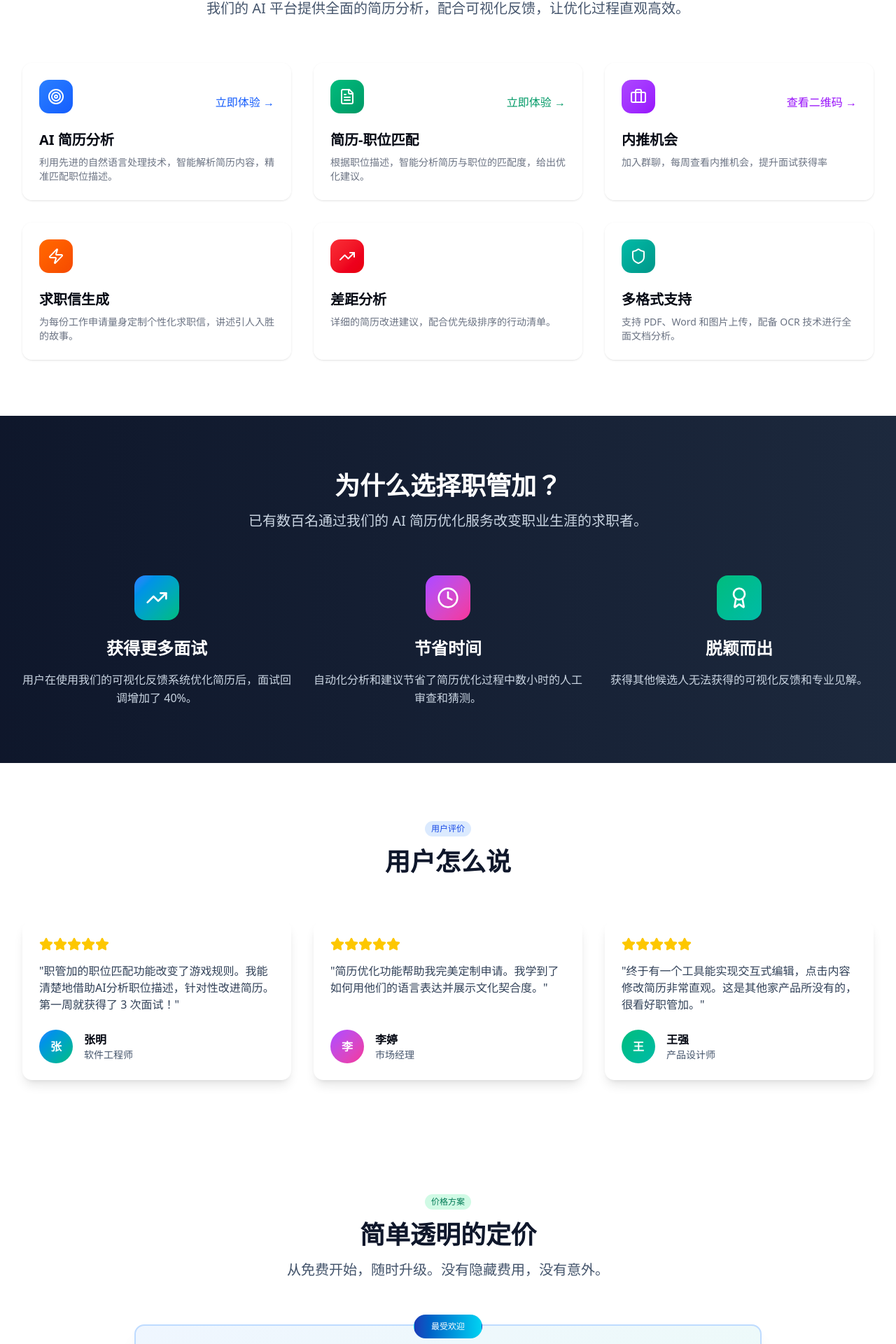
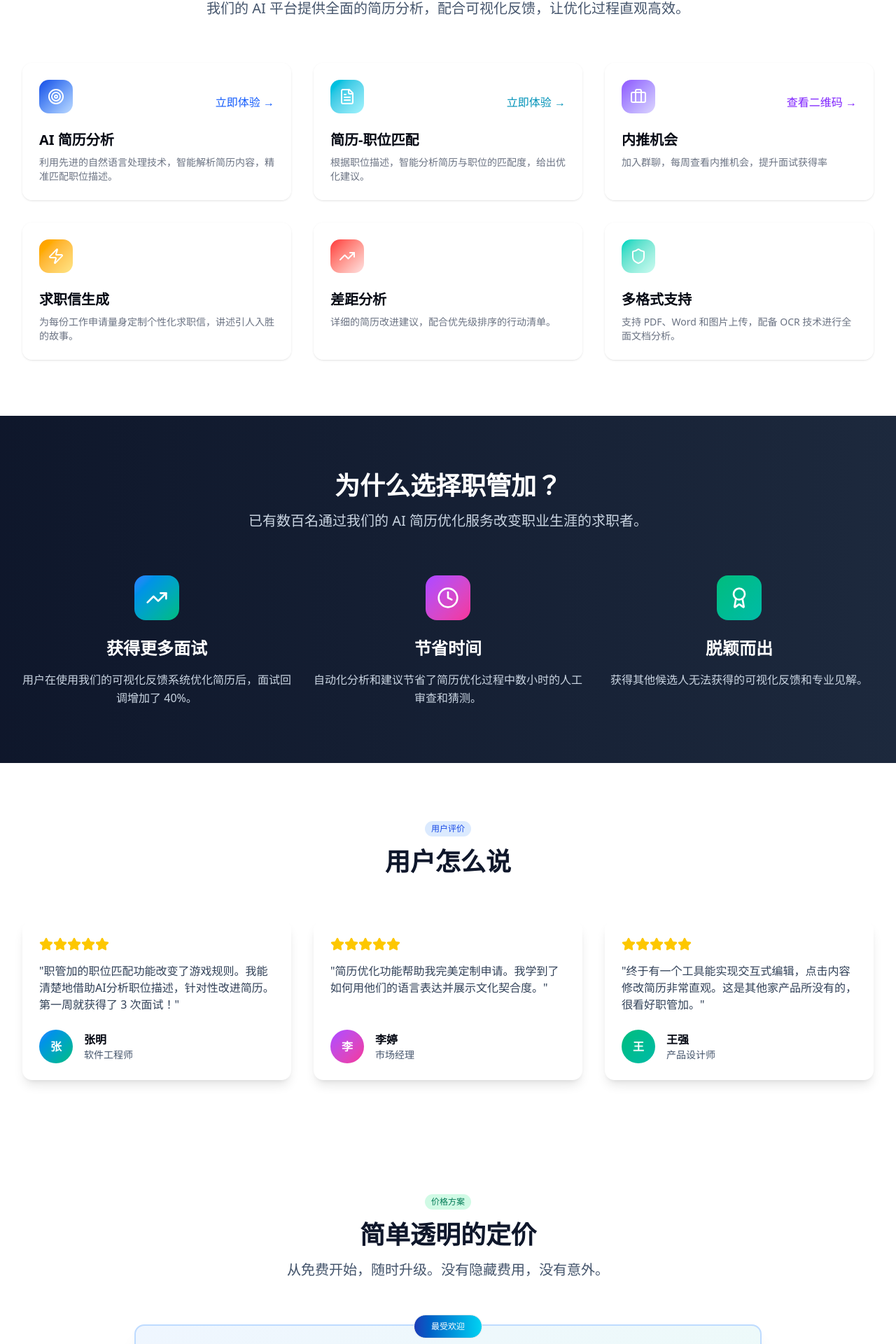
Before and after one commit to Movelocity/zgj, a React (Vite) app in the folder web/: page / in a window 1280 px wide. Shown: the part 1300-3220 px from the top of the page at 70% size. Built offline with nearby package versions, Linux system fonts and the light colour scheme; no server answers.

Commit message:
chore: 调整颜色

```diff
--- a/web/src/components/ui/badge.tsx
+++ b/web/src/components/ui/badge.tsx
@@ -9,6 +9,7 @@ const badgeVariants = cva(
   {
     variants: {
       variant: {
+        none: "",
         default:
           "border-transparent bg-primary text-primary-foreground [a&]:hover:bg-primary/90",
         secondary:
--- a/web/src/pages/home/Home2.tsx
+++ b/web/src/pages/home/Home2.tsx
@@ -163,7 +163,7 @@ const Home2: React.FC = () => {
             <Card className="group hover:shadow-lg transition-all duration-300 border-0 bg-white/80 backdrop-blur-sm">
               <CardHeader>
                 <div className="flex items-center justify-between">
-                  <div className="w-12 h-12 bg-gradient-to-br from-blue-500 to-blue-600 rounded-xl flex items-center justify-center mb-4 group-hover:scale-105 transition-transform">
+                  <div className="w-12 h-12 bg-gradient-to-br from-blue-700 to-blue-200 rounded-xl flex items-center justify-center mb-4 group-hover:scale-105 transition-transform">
                     <Target className="w-6 h-6 text-white" />
                   </div>
                   <Link to="/simple-resume" className="text-blue-600 group-hover:scale-105 transition-transform">立即体验 →</Link>
@@ -176,10 +176,10 @@ const Home2: React.FC = () => {
             <Card className="group hover:shadow-lg transition-all duration-300 border-0 bg-white/80 backdrop-blur-sm">
               <CardHeader>
                 <div className="flex items-center justify-between">
-                  <div className="w-12 h-12 bg-gradient-to-br from-emerald-500 to-emerald-600 rounded-xl flex items-center justify-center mb-4 group-hover:scale-105 transition-transform">
+                  <div className="w-12 h-12 bg-gradient-to-br from-cyan-500 to-cyan-200 rounded-xl flex items-center justify-center mb-4 group-hover:scale-105 transition-transform">
                     <FileText className="w-6 h-6 text-white" />
                   </div>
-                  <Link to="/job-resume" className="text-emerald-600 group-hover:scale-105 transition-transform">立即体验 →</Link>
+                  <Link to="/job-resume" className="text-cyan-600 group-hover:scale-105 transition-transform">立即体验 →</Link>
                 </div>
                 <CardTitle className="text-xl">简历-职位匹配</CardTitle>
                 <CardDescription>根据职位描述，智能分析简历与职位的匹配度，给出优化建议。</CardDescription>
@@ -189,10 +189,10 @@ const Home2: React.FC = () => {
             <Card className="group hover:shadow-lg transition-all duration-300 border-0 bg-white/80 backdrop-blur-sm">
               <CardHeader>
                 <div className="flex items-center justify-between">
-                  <div className="w-12 h-12 bg-gradient-to-br from-purple-500 to-purple-600 rounded-xl flex items-center justify-center mb-4 group-hover:scale-105 transition-transform">
+                  <div className="w-12 h-12 bg-gradient-to-br from-violet-500 to-violet-200 rounded-xl flex items-center justify-center mb-4 group-hover:scale-105 transition-transform">
                     <Briefcase className="w-6 h-6 text-white" />
                   </div>
-                  <Link to="/contact" className="text-purple-600 group-hover:scale-105 transition-transform">查看二维码 →</Link>
+                  <Link to="/contact" className="text-violet-600 group-hover:scale-105 transition-transform">查看二维码 →</Link>
                 </div>
 
                 <CardTitle className="text-xl">内推机会</CardTitle>
@@ -202,7 +202,7 @@ const Home2: React.FC = () => {
 
             <Card className="group hover:shadow-lg transition-all duration-300 border-0 bg-white/80 backdrop-blur-sm">
               <CardHeader>
-                <div className="w-12 h-12 bg-gradient-to-br from-orange-500 to-orange-600 rounded-xl flex items-center justify-center mb-4 group-hover:scale-110 transition-transform">
+                <div className="w-12 h-12 bg-gradient-to-br from-amber-500 to-amber-200 rounded-xl flex items-center justify-center mb-4 group-hover:scale-110 transition-transform">
                   <Zap className="w-6 h-6 text-white" />
                 </div>
                 <CardTitle className="text-xl">求职信生成</CardTitle>
@@ -212,7 +212,7 @@ const Home2: React.FC = () => {
 
             <Card className="group hover:shadow-lg transition-all duration-300 border-0 bg-white/80 backdrop-blur-sm">
               <CardHeader>
-                <div className="w-12 h-12 bg-gradient-to-br from-red-500 to-red-600 rounded-xl flex items-center justify-center mb-4 group-hover:scale-110 transition-transform">
+                <div className="w-12 h-12 bg-gradient-to-br from-red-500 to-red-100 rounded-xl flex items-center justify-center mb-4 group-hover:scale-110 transition-transform">
                   <TrendingUp className="w-6 h-6 text-white" />
                 </div>
                 <CardTitle className="text-xl">差距分析</CardTitle>
@@ -222,7 +222,7 @@ const Home2: React.FC = () => {
 
             <Card className="group hover:shadow-lg transition-all duration-300 border-0 bg-white/80 backdrop-blur-sm">
               <CardHeader>
-                <div className="w-12 h-12 bg-gradient-to-br from-teal-500 to-teal-600 rounded-xl flex items-center justify-center mb-4 group-hover:scale-110 transition-transform">
+                <div className="w-12 h-12 bg-gradient-to-br from-teal-400 to-teal-100 rounded-xl flex items-center justify-center mb-4 group-hover:scale-110 transition-transform">
                   <Shield className="w-6 h-6 text-white" />
                 </div>
                 <CardTitle className="text-xl">多格式支持</CardTitle>
@@ -378,7 +378,7 @@ const Home2: React.FC = () => {
 
           <Card className="relative bg-gradient-to-br from-blue-50 to-emerald-50 border-2 border-blue-200 shadow-xl">
             <div className="absolute -top-4 left-1/2 transform -translate-x-1/2">
-              <Badge className="bg-gradient-to-r from-blue-800 to-cyan-400 text-white px-6 py-2">
+              <Badge variant="none" className="bg-gradient-to-r from-blue-800 to-cyan-400 text-white px-6 py-2">
                 最受欢迎
               </Badge>
             </div>
```
